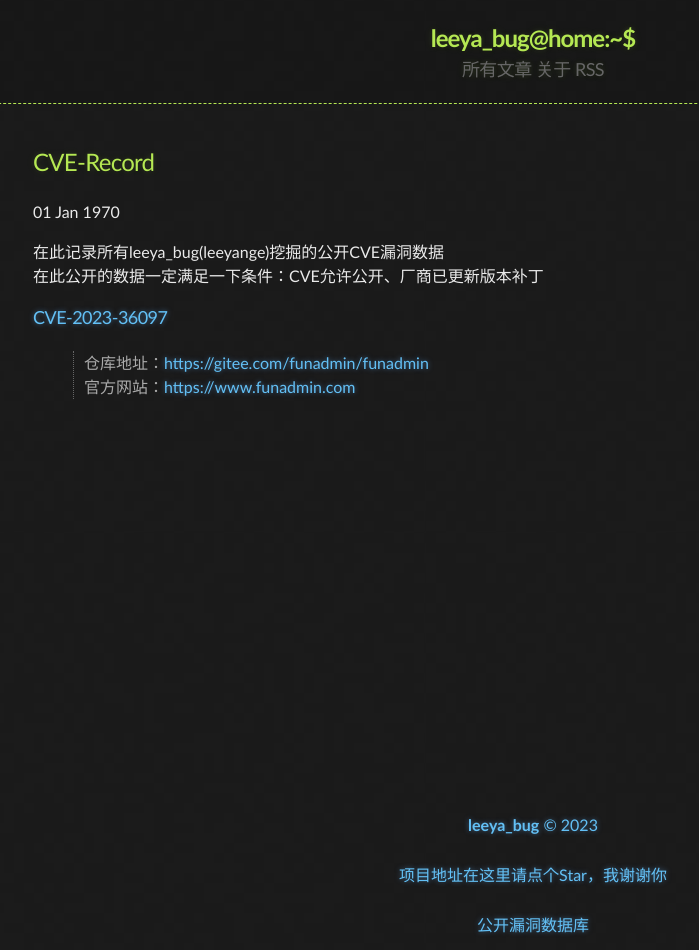
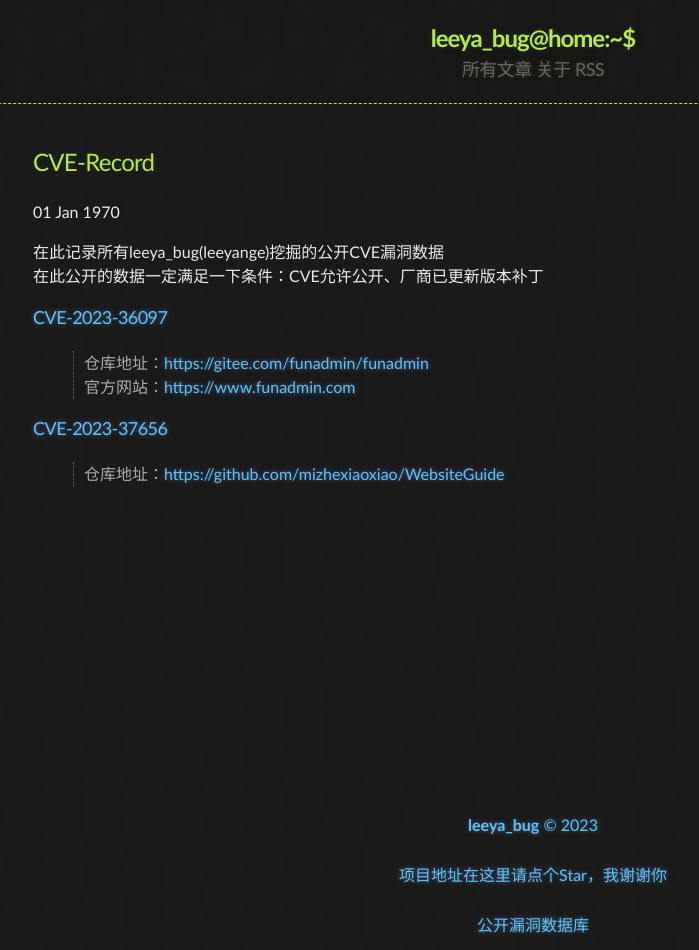
Before and after one commit to Leeyangee/leeyangee.github.io, a Jekyll site: the page built from _posts/1970-01-01-CVE-Record.md, in a window 1280 px wide. Shown: the whole page, without its empty margins (107-806 px from the left). Built offline with Jekyll 4.4.1, drawn with Linux system fonts in a browser that asks for light colours.

Commit message:
Update 1970-01-01-CVE-Record.md

```diff
--- a/_posts/1970-01-01-CVE-Record.md
+++ b/_posts/1970-01-01-CVE-Record.md
@@ -9,3 +9,6 @@
 ### [CVE-2023-36097](https://cve.mitre.org/cgi-bin/cvename.cgi?name=CVE-2023-36097)
 > 仓库地址：<https://gitee.com/funadmin/funadmin>
 > 官方网站：<https://www.funadmin.com>
+
+### [CVE-2023-37656](https://cve.mitre.org/cgi-bin/cvename.cgi?name=CVE-2023-37656)
+> 仓库地址：<https://github.com/mizhexiaoxiao/WebsiteGuide>
```
